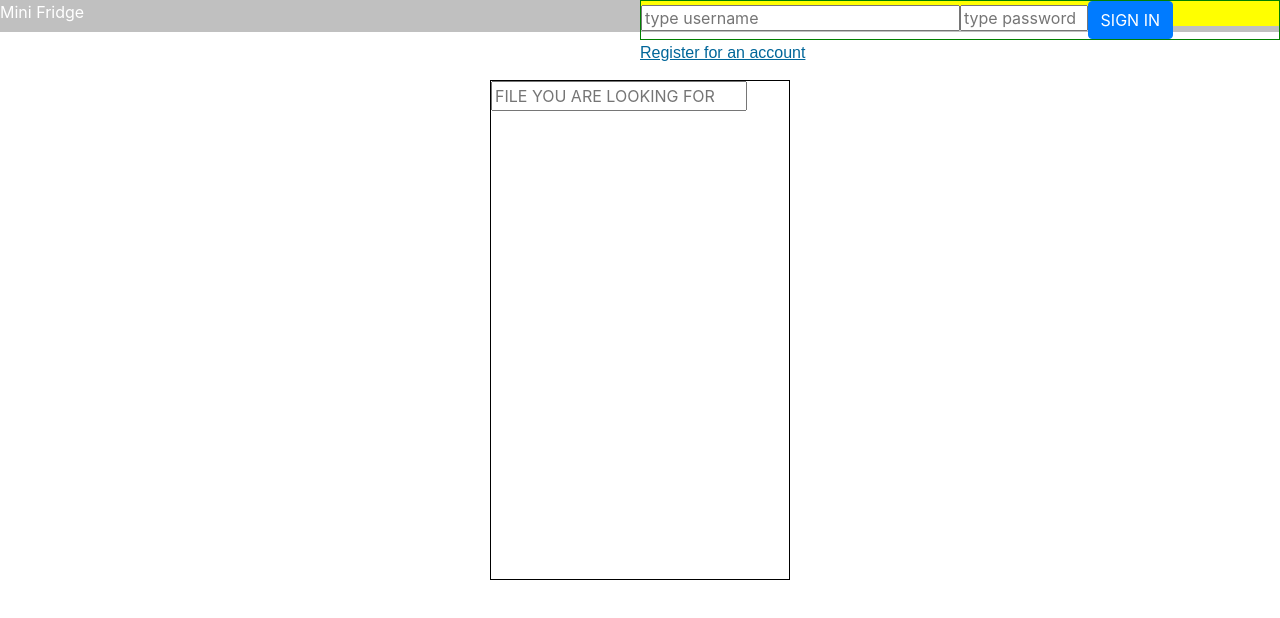
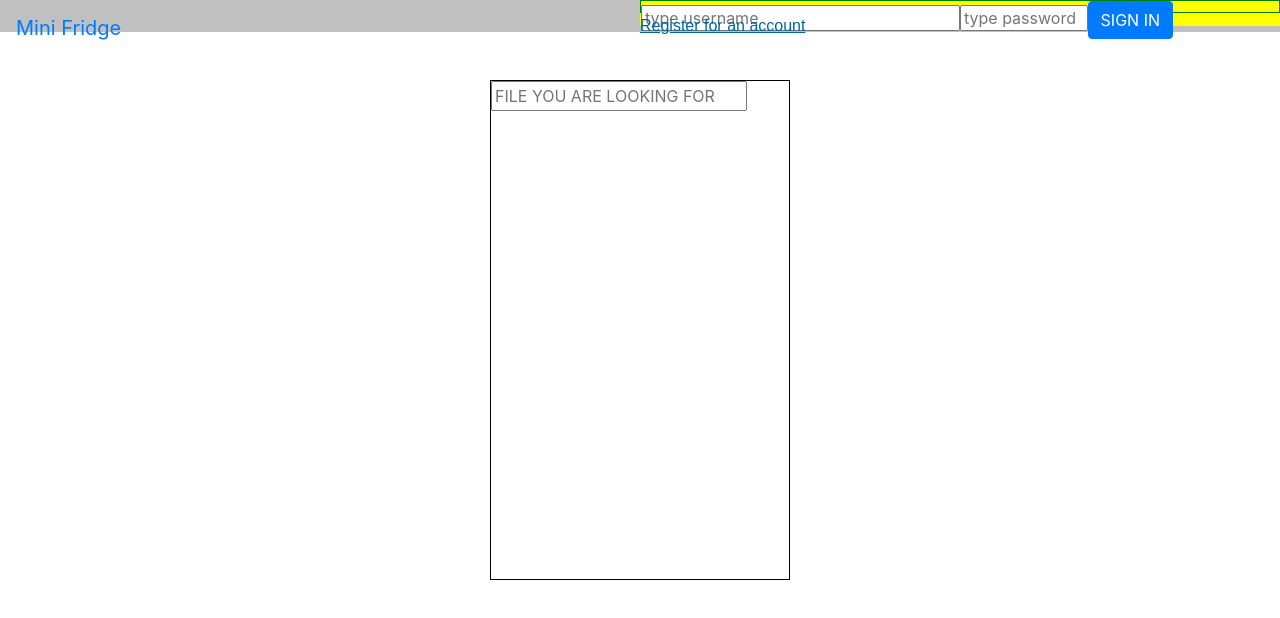
Before and after one commit to hnryzhng/mini-fridge, a React (Create React App) app in the folder client/: page / in a window 1280 px wide. Shown: the top 618 px of the page. Built offline with nearby package versions, Linux system fonts and the light colour scheme.

Commit message:
work on bootstrap styling

```diff
--- a/client/src/App.js
+++ b/client/src/App.js
@@ -190,6 +190,17 @@ class SearchFilter extends Component {
 
 }
 
+class LoginRegisterModule extends Component {
+  render() {
+    return(
+      <>
+        <LoginModule handleLoginModule={ this.props.handleLoginModule } />
+        <RegisterModule handleRegisterModule={ this.props.handleRegisterModule } />
+      </>
+    )
+  }
+}
+
 
 class LoginModule extends Component {
 
@@ -344,9 +355,9 @@ class NaviBar extends Component {
 	render() {
 		return(
 
-		  <nav id="navibar" >
+		  <nav id="navibar" class="navbar navbar-expand-md">
 
-		    < Logo />
+        <Logo />
 
 		    <NavigationControl user={ this.props.user } loggedIn={ this.props.loggedIn } handleLoginModule={ this.props.handleLoginModule } handleRegisterModule={ this.props.handleRegisterModule } handleSignOut={ this.props.handleSignOut } />
 
@@ -366,13 +377,9 @@ class NavigationControl extends Component {
 	const isLoggedIn = this.props.loggedIn;
 
 	if (isLoggedIn) {
-	  showComponent = <div><UserModule user={ this.props.user } /><SignOutButton handleSignOut={this.props.handleSignOut} /></div>
+	  showComponent = <UserModule user={ this.props.user } handleSignOut={ this.props.handleSignOut } />
 	} else {
-	  showComponent =
-	  	<div>
-	  		<LoginModule handleLoginModule={ this.props.handleLoginModule } />
-	  		<RegisterModule handleRegisterModule={ this.props.handleRegisterModule } />
-	  	</div>
+	  showComponent = <LoginRegisterModule { ...this.props } />
 	}
 
     return(
@@ -389,11 +396,10 @@ class Logo extends Component {
   render() {
     return(
 
-      <div id="logo-container">
-        <div id="logo">
-        	<p> Mini Fridge </p>
-        </div>
-      </div>
+      <a id="logo-container" className="navbar-brand" href="#">
+        <p> Mini Fridge </p>
+      </a>
+
 
 
     )
@@ -407,6 +413,8 @@ class UserModule extends Component {
       <div>
 
         <div id="user-greeting"> Hey {this.props.user} </div>
+
+        <SignOutButton handleSignOut={this.props.handleSignOut} />
 
       </div>
 
```
